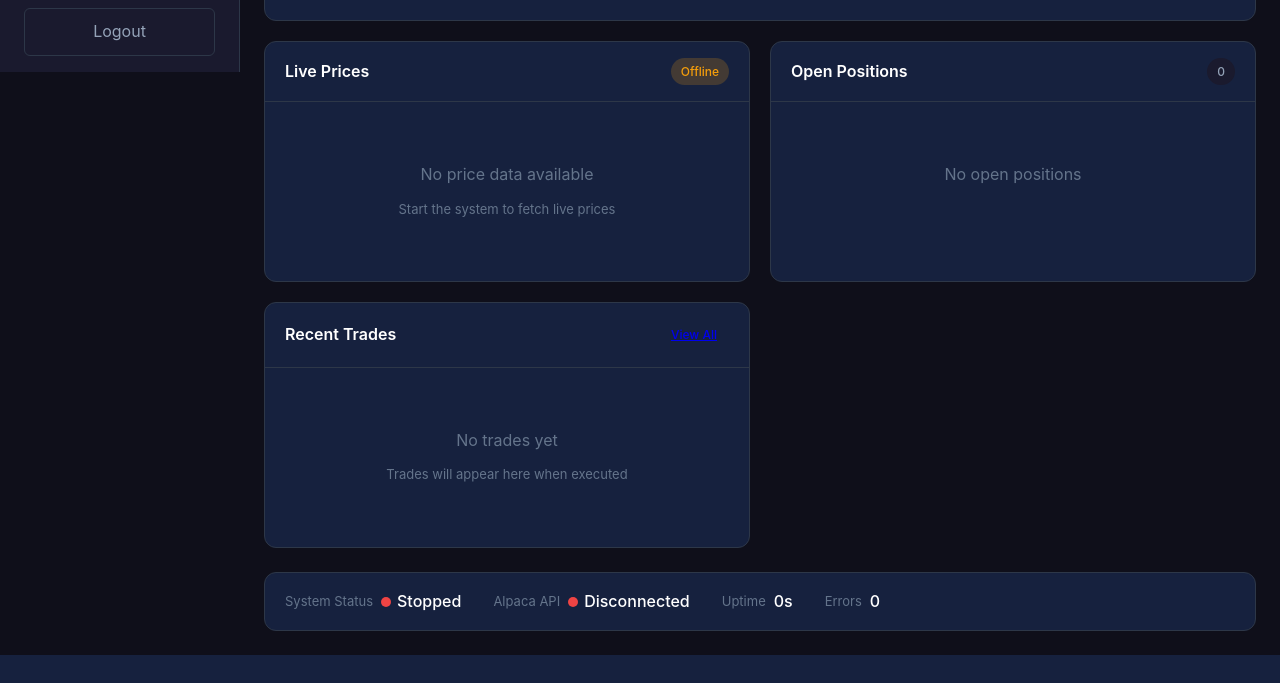
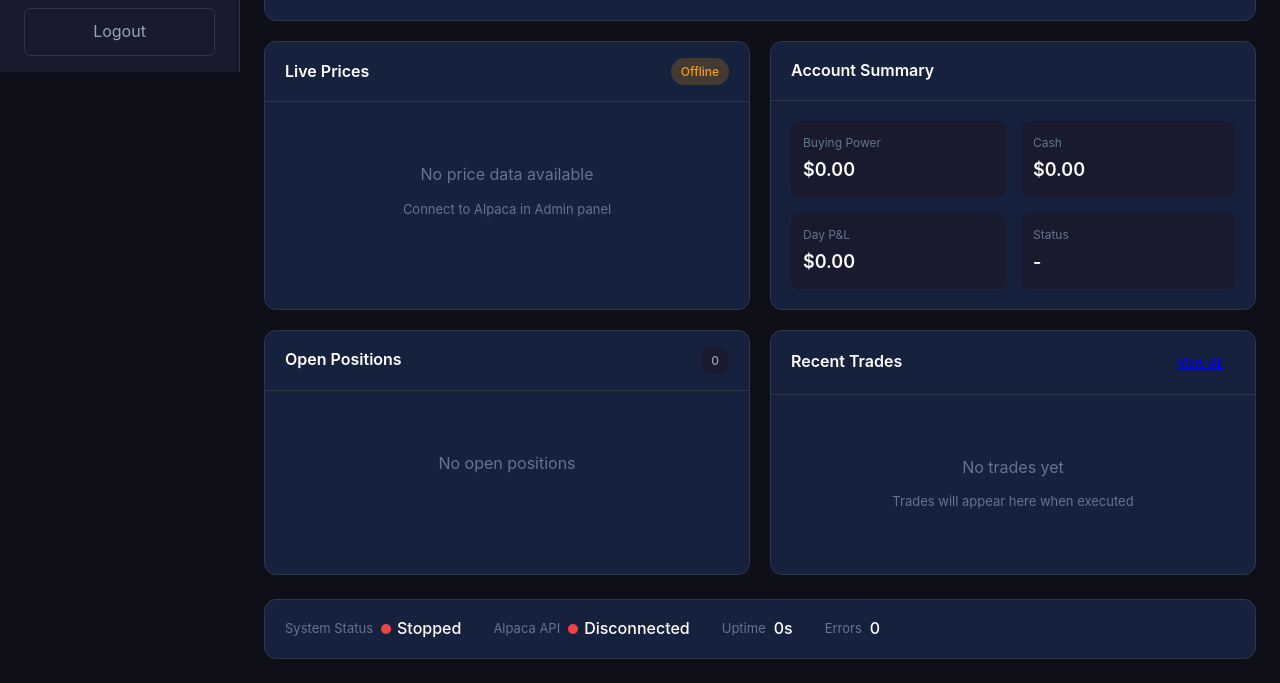
Before and after one commit to brandmeonline/Agentic_Trading_OS, a Flask app: page / in a window 1280 px wide. Shown: the part 728-1411 px from the top of the page. Before the commit the page ends 1383 px from the top, so only its background shows below. Run offline with Flask 2, Linux system fonts and the light colour scheme; the visitor is signed in with stand-in values (Sample User, id 1); data that the repository does not hold is empty.

Commit message:
Enhance web dashboard with full backend integration
Integration improvements:
- TradingState now syncs with orchestrator in real-time
- Added live price fetching from Alpaca API
- Component status checking via /api/components
- Account info endpoint for Alpaca account data
- Position fetching from Alpaca
- Order placement API endpoint

New features:
- Account Summary card on dashboard
- Dynamic component status in admin panel
- Error log viewer with auto-refresh
- Live position display with unrealized P&L
- Connection status indicators

Backend connectivity:
- Price update thread syncs orchestrator prices
- State sync thread keeps web UI in sync
- Automatic Alpaca connection on credential load
- Graceful handling of network unavailability

UI improvements:
- Account stats grid styling
- Position item cards
- Error item formatting
- Connection badge updates

```diff
--- a/Alpha IO/web/app.py
+++ b/Alpha IO/web/app.py
@@ -89,7 +89,26 @@ class TradingState:
         self.alpaca_api_secret = ""
         self.alpaca_connected = False
 
+        # Alpaca client for live data
+        self.alpaca_client = None
+
+        # Component status
+        self.components: Dict[str, bool] = {
+            "config_manager": False,
+            "credentials": False,
+            "live_data": False,
+            "database": False,
+            "rest_api": False,
+            "exchange_connectors": False,
+            "alpaca_connector": False,
+            "strategies": False,
+            "orchestrator": False,
+            "advanced_rl": False,
+        }
+
         self._lock = threading.Lock()
+        self._price_thread = None
+        self._sync_thread = None
 
     def update_price(self, symbol: str, price: float):
         """Update price for a symbol."""
@@ -179,6 +198,228 @@ class TradingState:
             hours = int(seconds // 3600)
             minutes = int((seconds % 3600) // 60)
             return f"{hours}h {minutes}m"
+
+    def check_components(self):
+        """Check which components are available."""
+        try:
+            from core.config_manager import ConfigManager
+            self.components["config_manager"] = True
+        except ImportError:
+            pass
+
+        try:
+            from core.credentials import CredentialsManager
+            self.components["credentials"] = True
+        except ImportError:
+            pass
+
+        try:
+            from core.live_data import LiveDataManager
+            self.components["live_data"] = True
+        except ImportError:
+            pass
+
+        try:
+            from core.database import DatabaseManager
+            self.components["database"] = True
+        except ImportError:
+            pass
+
+        try:
+            from core.rest_api import RESTAPIServer
+            self.components["rest_api"] = True
+        except ImportError:
+            pass
+
+        try:
+            from core.exchange_connectors import ExchangeConnector
+            self.components["exchange_connectors"] = True
+        except ImportError:
+            pass
+
+        try:
+            from core.alpaca_connector import AlpacaClient
+            self.components["alpaca_connector"] = True
+        except ImportError:
+            pass
+
+        try:
+            from core.strategy import Strategy
+            self.components["strategies"] = True
+        except ImportError:
+            pass
+
+        try:
+            from core.orchestrator import TradingOrchestrator
+            self.components["orchestrator"] = True
+        except ImportError:
+            pass
+
+        try:
+            from core.advanced_rl import PPOAgent
+            self.components["advanced_rl"] = True
+        except ImportError:
+            pass
+
+    def connect_alpaca(self) -> bool:
+        """Connect to Alpaca API and start fetching prices."""
+        if not self.alpaca_api_key or not self.alpaca_api_secret:
+            return False
+
+        try:
+            from core.alpaca_connector import create_alpaca_client
+            self.alpaca_client = create_alpaca_client(
+                self.alpaca_api_key,
+                self.alpaca_api_secret,
+                paper=True
+            )
+
+            if self.alpaca_client.connect():
+                self.alpaca_connected = True
+                self._start_price_updates()
+                return True
+            else:
+                self.alpaca_connected = False
+                return False
+
+        except Exception as e:
+            self.add_error(f"Alpaca connection failed: {e}", "alpaca")
+            self.alpaca_connected = False
+            return False
+
+    def _start_price_updates(self):
+        """Start background thread for price updates."""
+        if self._price_thread and self._price_thread.is_alive():
+            return
+
+        def update_prices():
+            symbols = ["AAPL", "SPY", "TSLA", "MSFT", "GOOGL"]
+            crypto = ["BTC/USD", "ETH/USD"]
+
+            while self.alpaca_connected:
+                try:
+                    # Fetch stock prices
+                    if self.alpaca_client:
+                        for symbol in symbols:
+                            try:
+                                quote = self.alpaca_client.get_latest_quote(symbol)
+                                if quote:
+                                    price = quote.get("ask_price") or quote.get("bid_price", 0)
+                                    if price:
+                                        self.update_price(symbol, float(price))
+                            except:
+                                pass
+
+                        # Fetch crypto prices
+                        for symbol in crypto:
+                            try:
+                                quote = self.alpaca_client.get_crypto_quote(symbol)
+                                if quote:
+                                    price = quote.get("ask_price") or quote.get("bid_price", 0)
+                                    if price:
+                                        self.update_price(symbol, float(price))
+                            except:
+                                pass
+
+                    self.api_calls += len(symbols) + len(crypto)
+
+                except Exception as e:
+                    self.add_error(f"Price update error: {e}", "prices")
+
+                time.sleep(2)  # Update every 2 seconds
+
+        self._price_thread = threading.Thread(target=update_prices, daemon=True)
+        self._price_thread.start()
+
+    def sync_from_orchestrator(self):
+        """Sync state from the orchestrator."""
+        if not self.orchestrator:
+            return
+
+        try:
+            # Get orchestrator status
+            status = self.orchestrator.get_status()
+
+            with self._lock:
+                self.is_running = status.get("status") == "running"
+                self.current_capital = status.get("capital", {}).get("current", self.current_capital)
+                self.total_pnl = status.get("capital", {}).get("pnl", self.total_pnl)
+                self.total_trades = status.get("trades", {}).get("total", self.total_trades)
+                self.winning_trades = status.get("trades", {}).get("winning", self.winning_trades)
+                self.losing_trades = status.get("trades", {}).get("losing", self.losing_trades)
+
+                # Update prices from orchestrator
+                for symbol, price in status.get("prices", {}).items():
+                    self.prices[symbol] = price
+
+                # Sync positions
+                if hasattr(self.orchestrator, 'state'):
+                    self.positions = dict(self.orchestrator.state.positions)
+
+        except Exception as e:
+            self.add_error(f"Sync error: {e}", "sync")
+
+    def _start_sync_thread(self):
+        """Start background sync with orchestrator."""
+        if self._sync_thread and self._sync_thread.is_alive():
+            return
+
+        def sync_loop():
+            while self.is_running:
+                self.sync_from_orchestrator()
+                time.sleep(1)
+
+        self._sync_thread = threading.Thread(target=sync_loop, daemon=True)
+        self._sync_thread.start()
+
+    def get_account_info(self) -> Dict[str, Any]:
+        """Get Alpaca account info."""
+        if not self.alpaca_client or not self.alpaca_connected:
+            return {}
+
+        try:
+            return self.alpaca_client.get_account()
+        except:
+            return {}
+
+    def get_alpaca_positions(self) -> List[Dict]:
+        """Get positions from Alpaca."""
+        if not self.alpaca_client or not self.alpaca_connected:
+            return []
+
+        try:
+            return self.alpaca_client.get_positions()
+        except:
+            return []
+
+    def place_order(self, symbol: str, qty: int, side: str,
+                    order_type: str = "market", limit_price: float = None) -> Dict:
+        """Place an order via Alpaca."""
+        if not self.alpaca_client or not self.alpaca_connected:
+            return {"success": False, "error": "Not connected to Alpaca"}
+
+        try:
+            if order_type == "market":
+                result = self.alpaca_client.place_market_order(symbol, qty, side)
+            else:
+                result = self.alpaca_client.place_limit_order(symbol, qty, side, limit_price)
+
+            if result:
+                self.add_trade({
+                    "time": datetime.now().isoformat(),
+                    "symbol": symbol,
+                    "side": side,
+                    "qty": qty,
+                    "type": order_type,
+                    "price": limit_price or 0,
+                    "status": "submitted"
+                })
+                return {"success": True, "order": result}
+            else:
+                return {"success": False, "error": "Order failed"}
+
+        except Exception as e:
+            return {"success": False, "error": str(e)}
 
 
 # Global state
@@ -381,6 +622,13 @@ def create_app(config: Optional[WebConfig] = None) -> Flask:
                         trading_state.initial_capital = capital
                         trading_state.current_capital = capital
                         trading_state.orchestrator.start()
+
+                        # Start syncing from orchestrator
+                        trading_state._start_sync_thread()
+
+                        # Connect to Alpaca for live data if not already connected
+                        if not trading_state.alpaca_connected:
+                            trading_state.connect_alpaca()
                     else:
                         trading_state.add_error("Failed to initialize orchestrator", "start")
 
@@ -450,27 +698,59 @@ def create_app(config: Optional[WebConfig] = None) -> Flask:
     def api_test_connection():
         """Test Alpaca connection."""
         try:
-            from core.alpaca_connector import create_alpaca_client
-
-            client = create_alpaca_client(
-                trading_state.alpaca_api_key,
-                trading_state.alpaca_api_secret,
-                paper=True
-            )
-
-            if client.connect():
-                account = client.get_account()
-                trading_state.alpaca_connected = True
+            if trading_state.connect_alpaca():
+                account = trading_state.get_account_info()
                 return jsonify({
                     "success": True,
                     "account": account
                 })
             else:
-                trading_state.alpaca_connected = False
                 return jsonify({"success": False, "error": "Connection failed"})
 
         except Exception as e:
             return jsonify({"success": False, "error": str(e)})
+
+    @app.route("/api/account")
+    @login_required
+    def api_account():
+        """Get Alpaca account info."""
+        account = trading_state.get_account_info()
+        return jsonify(account)
+
+    @app.route("/api/alpaca-positions")
+    @login_required
+    def api_alpaca_positions():
+        """Get positions from Alpaca."""
+        positions = trading_state.get_alpaca_positions()
+        return jsonify(positions)
+
+    @app.route("/api/place-order", methods=["POST"])
+    @login_required
+    def api_place_order():
+        """Place a trading order."""
+        try:
+            data = request.get_json() or {}
+            symbol = data.get("symbol")
+            qty = int(data.get("qty", 0))
+            side = data.get("side", "buy")
+            order_type = data.get("type", "market")
+            limit_price = data.get("price")
+
+            if not symbol or qty <= 0:
+                return jsonify({"success": False, "error": "Invalid order parameters"})
+
+            result = trading_state.place_order(symbol, qty, side, order_type, limit_price)
+            return jsonify(result)
+
+        except Exception as e:
+            return jsonify({"success": False, "error": str(e)})
+
+    @app.route("/api/components")
+    @login_required
+    def api_components():
+        """Get component status."""
+        trading_state.check_components()
+        return jsonify(trading_state.components)
 
     # ==========================================================================
     # Server-Sent Events for Real-time Updates
@@ -514,8 +794,23 @@ def load_stored_credentials():
                 trading_state.alpaca_api_key = cred.get("api_key", "")
                 trading_state.alpaca_api_secret = cred.get("api_secret", "")
                 print(f"  Loaded Alpaca credentials from {config_file}")
+
+                # Try to connect to Alpaca
+                if trading_state.alpaca_api_key:
+                    print("  Connecting to Alpaca...")
+                    if trading_state.connect_alpaca():
+                        print("  ✓ Connected to Alpaca")
+                    else:
+                        print("  ⚠ Alpaca connection pending (will connect when network available)")
+
         except Exception as e:
             print(f"  Failed to load credentials: {e}")
+
+    # Check components
+    trading_state.check_components()
+    ready = sum(1 for v in trading_state.components.values() if v)
+    total = len(trading_state.components)
+    print(f"  Components ready: {ready}/{total}")
 
 
 # =============================================================================
--- a/Alpha IO/web/static/css/style.css
+++ b/Alpha IO/web/static/css/style.css
@@ -421,6 +421,85 @@ body {
     font-size: 13px;
     padding: 4px 8px;
     border-radius: 4px;
+}
+
+/* Account Stats */
+.account-stats {
+    display: grid;
+    grid-template-columns: repeat(2, 1fr);
+    gap: 16px;
+}
+
+.account-item {
+    padding: 12px;
+    background: var(--bg-secondary);
+    border-radius: 8px;
+}
+
+.account-label {
+    display: block;
+    font-size: 12px;
+    color: var(--text-muted);
+    margin-bottom: 4px;
+}
+
+.account-value {
+    font-size: 18px;
+    font-weight: 600;
+}
+
+/* Position Items */
+.position-item {
+    display: flex;
+    align-items: center;
+    justify-content: space-between;
+    padding: 12px;
+    background: var(--bg-secondary);
+    border-radius: 8px;
+    margin-bottom: 8px;
+}
+
+.position-symbol {
+    font-weight: 600;
+    min-width: 80px;
+}
+
+.position-qty {
+    color: var(--text-secondary);
+    font-size: 13px;
+}
+
+.position-value {
+    font-family: monospace;
+}
+
+.position-pnl {
+    font-weight: 600;
+    min-width: 80px;
+    text-align: right;
+}
+
+/* Error Items */
+.error-item {
+    padding: 10px;
+    background: rgba(239, 68, 68, 0.1);
+    border-radius: 6px;
+    margin-bottom: 8px;
+    font-size: 13px;
+}
+
+.error-time {
+    color: var(--text-muted);
+    margin-right: 8px;
+}
+
+.error-source {
+    color: var(--warning);
+    margin-right: 8px;
+}
+
+.error-message {
+    color: var(--danger);
 }
 
 /* =============================================================================
--- a/Alpha IO/web/templates/dashboard.html
+++ b/Alpha IO/web/templates/dashboard.html
@@ -68,7 +68,7 @@
         <div class="card">
             <div class="card-header">
                 <h2>Live Prices</h2>
-                <span class="badge {% if stats.alpaca_connected %}badge-success{% else %}badge-warning{% endif %}">
+                <span class="badge {% if stats.alpaca_connected %}badge-success{% else %}badge-warning{% endif %}" id="connection-badge">
                     {% if stats.alpaca_connected %}Connected{% else %}Offline{% endif %}
                 </span>
             </div>
@@ -83,9 +83,36 @@
                     {% else %}
                     <div class="empty-state">
                         <p>No price data available</p>
-                        <small>Start the system to fetch live prices</small>
+                        <small>Connect to Alpaca in Admin panel</small>
                     </div>
                     {% endfor %}
+                </div>
+            </div>
+        </div>
+
+        <!-- Account Summary -->
+        <div class="card">
+            <div class="card-header">
+                <h2>Account Summary</h2>
+            </div>
+            <div class="card-body">
+                <div class="account-stats" id="account-stats">
+                    <div class="account-item">
+                        <span class="account-label">Buying Power</span>
+                        <span class="account-value" id="buying-power">$0.00</span>
+                    </div>
+                    <div class="account-item">
+                        <span class="account-label">Cash</span>
+                        <span class="account-value" id="account-cash">$0.00</span>
+                    </div>
+                    <div class="account-item">
+                        <span class="account-label">Day P&L</span>
+                        <span class="account-value" id="day-pnl">$0.00</span>
+                    </div>
+                    <div class="account-item">
+                        <span class="account-label">Status</span>
+                        <span class="account-value" id="account-status">-</span>
+                    </div>
                 </div>
             </div>
         </div>
@@ -160,6 +187,68 @@
     document.addEventListener('DOMContentLoaded', function() {
         initPriceChart();
         startRealTimeUpdates();
+        loadAccountInfo();
+        loadPositions();
+
+        // Refresh data periodically
+        setInterval(loadAccountInfo, 5000);
+        setInterval(loadPositions, 3000);
     });
+
+    function loadAccountInfo() {
+        fetch('/api/account')
+            .then(r => r.json())
+            .then(account => {
+                if (account && Object.keys(account).length > 0) {
+                    document.getElementById('buying-power').textContent =
+                        '$' + parseFloat(account.buying_power || 0).toLocaleString(undefined, {minimumFractionDigits: 2});
+                    document.getElementById('account-cash').textContent =
+                        '$' + parseFloat(account.cash || 0).toLocaleString(undefined, {minimumFractionDigits: 2});
+
+                    const dayPnl = parseFloat(account.equity || 0) - parseFloat(account.last_equity || 0);
+                    const dayPnlEl = document.getElementById('day-pnl');
+                    dayPnlEl.textContent = (dayPnl >= 0 ? '+' : '') + '$' + dayPnl.toLocaleString(undefined, {minimumFractionDigits: 2});
+                    dayPnlEl.className = 'account-value ' + (dayPnl >= 0 ? 'positive' : 'negative');
+
+                    document.getElementById('account-status').textContent = account.status || 'Unknown';
+
+                    // Update connection badge
+                    const badge = document.getElementById('connection-badge');
+                    badge.textContent = 'Connected';
+                    badge.className = 'badge badge-success';
+                }
+            })
+            .catch(err => {
+                // Silent fail - account might not be connected
+            });
+    }
+
+    function loadPositions() {
+        fetch('/api/alpaca-positions')
+            .then(r => r.json())
+            .then(positions => {
+                const list = document.getElementById('positions-list');
+                if (!list) return;
+
+                if (positions.length === 0) {
+                    list.innerHTML = '<div class="empty-state"><p>No open positions</p></div>';
+                    return;
+                }
+
+                list.innerHTML = positions.map(p => {
+                    const pnl = parseFloat(p.unrealized_pl || 0);
+                    const pnlClass = pnl >= 0 ? 'positive' : 'negative';
+                    return `
+                        <div class="position-item">
+                            <div class="position-symbol">${p.symbol}</div>
+                            <div class="position-qty">${p.qty} shares</div>
+                            <div class="position-value">$${parseFloat(p.market_value || 0).toLocaleString()}</div>
+                            <div class="position-pnl ${pnlClass}">${pnl >= 0 ? '+' : ''}$${pnl.toFixed(2)}</div>
+                        </div>
+                    `;
+                }).join('');
+            })
+            .catch(err => console.error('Failed to load positions:', err));
+    }
 </script>
 {% endblock %}
```
Also changed, not shown: Alpha IO/web/templates/admin.html (+69 -39 lines).
